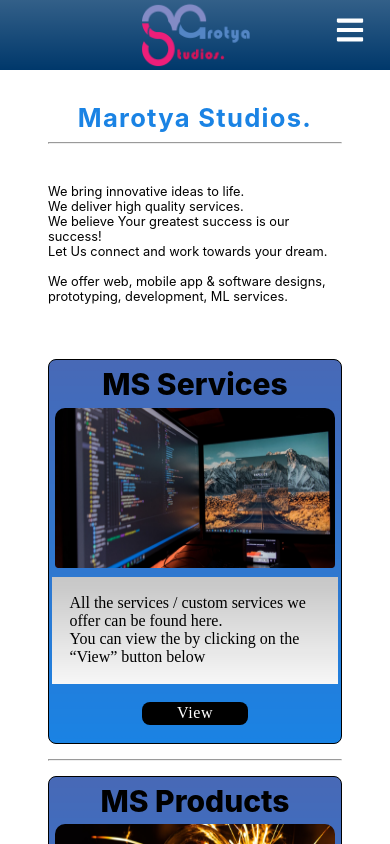
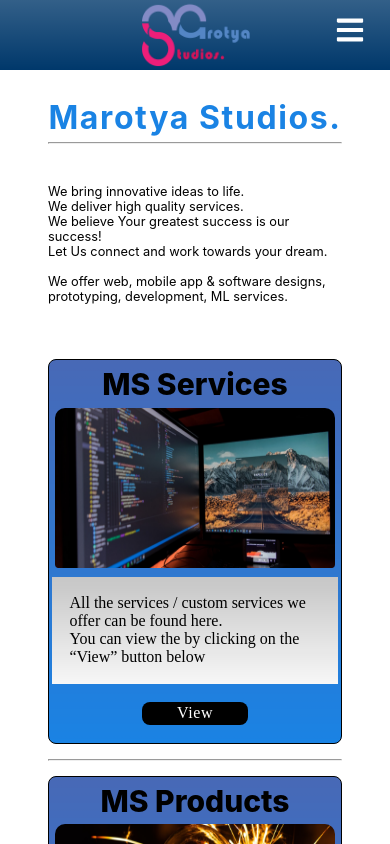
Before and after one commit to andilemarotya/marotya-studios, a React (Create React App) app in the folder frontend/: page / in a window 390 px wide. Shown: the top 844 px of the page. Built offline with nearby package versions, Linux system fonts and the light colour scheme.

Commit message:
hm-pg header

```diff
--- a/frontend/src/Styles/Home.css
+++ b/frontend/src/Styles/Home.css
@@ -141,7 +141,7 @@
 
 @media screen and (max-width : 480px) {
     .ms{
-        font-size: 1.6em;
+        font-size: 2em;
         height: 50px;
     }
     .home-text {
```
